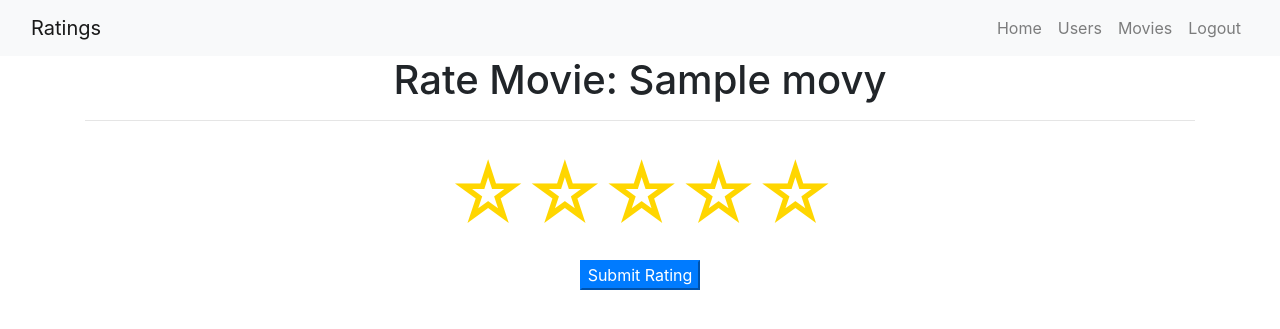
After one commit to serena-7/ratings-flask-aws, a Flask app: page /movies/1/rate in a window 1280 px wide. The commit adds this page. Shown: the top 329 px of the page. Run offline with Flask 2, Linux system fonts and the light colour scheme; the visitor is signed in with stand-in values (Sample User, id 1); tables that the repository leaves empty hold one stand-in row (values such as "Sample post"); some libraries are stand-ins or nearby versions.

Commit message:
added ability to rate movies and to predict what a user's rating will be

```diff
--- a/forms.py
+++ b/forms.py
@@ -1,5 +1,5 @@
 from flask_wtf import FlaskForm
-from wtforms.fields import StringField, PasswordField, SubmitField, IntegerField
+from wtforms.fields import StringField, PasswordField, SubmitField, IntegerField, RadioField
 from wtforms.validators import InputRequired, DataRequired, EqualTo, Length, ValidationError
 from model import User
 
@@ -46,3 +46,16 @@ class LoginForm(FlaskForm):
     def validate_email(self, email):
         if User.query.filter_by(email=self.email.data).first() is None:
             raise ValidationError("Email is not registered!")
+
+class RatingForm(FlaskForm):
+    rating = RadioField('rating', choices=[
+        (5,'☆'),
+        (4,'☆'),
+        (3,'☆'),
+        (2,'☆'),
+        (1,'☆')],
+        validators=[
+            InputRequired("Input is required!"),
+            DataRequired("Data is required")
+        ])
+    submit = SubmitField("Submit Rating")
--- a/server.py
+++ b/server.py
@@ -6,7 +6,7 @@ from flask import Flask, render_template, redirect, request, flash, session, url
 from flask_debugtoolbar import DebugToolbarExtension
 from datetime import datetime
 from model import connect_to_db, db, User, Rating, Movie
-from forms import RegistrationForm, LoginForm
+from forms import RegistrationForm, LoginForm, RatingForm
 from sqlalchemy.sql import func
 
 app = Flask(__name__)
@@ -47,12 +47,62 @@ def movie_list():
 
 @app.route('/movies/<movie_id>')
 def movie_detail(movie_id):
+    # get user_id from session
+    user_id = session.get("user_id")
+
+    # get movie, format date, and calc average rating
     movie = Movie.query.get(movie_id)
-    movie_ratings = Rating.query.join(User, Rating.user_id==User.user_id).add_columns(User.email.label('email'), Rating.score.label('score')).filter(Rating.movie_id==Movie.movie_id).all()
     date = movie.released_at.strftime("%b-%d-%Y")
-    movie_avg = Rating.query.with_entities(func.avg(Rating.score)).filter(Rating.movie_id==movie.movie_id).first()
-    movie_avg = round(movie_avg[0])
-    return render_template("movie_detail.html", movie=movie, date=date, movie_avg=movie_avg, ratings=movie_ratings)
+    scores = [r.score for r in movie.ratings]
+    avg_rating = round(sum(scores)/len(scores))
+
+    # get user_rating if it exists and user is logged in
+    if user_id:
+        user_rating = Rating.query.filter_by(movie_id=movie_id, user_id=user_id).first()
+        if user_rating:
+            user_rating = round(user_rating.score)
+    else:
+        user_rating = None
+
+    # get prediction if user_rating doesn't exist and user is logged in
+    prediction = None
+    if (not user_rating) and user_id:
+        user = User.query.get(user_id)
+        if user:
+            prediction = user.predict_rating(movie)
+            if prediction:
+                prediction = round(prediction)
+
+    return render_template(
+        "movie_detail.html",
+        movie=movie,
+        date=date,
+        movie_avg=avg_rating,
+        ratings=movie.ratings,
+        user_rating=user_rating,
+        prediction=prediction
+        )
+
+@app.route('/movies/<movie_id>/rate', methods=["GET","POST"])
+def rate_movie(movie_id):
+    user_id = session.get("user_id")
+
+    if not user_id:
+        flash("Log in to rate movies", "warning")
+        return redirect(url_for("movie_detail", movie_id=movie_id))
+
+    movie = Movie.query.get(movie_id)
+
+    form = RatingForm()
+
+    if form.validate_on_submit():
+        score = form.rating.data
+        rating = Rating(movie_id=movie_id, user_id=user_id, score=score)
+        db.session.add(rating)
+        db.session.commit()
+        return redirect(url_for("movie_detail", movie_id=movie_id))
+
+    return render_template("rate_movie.html", form=form, movie=movie)
 
 @app.route('/register', methods=["GET","POST"])
 def register():
--- /dev/null
+++ b/static/css/rating.css
@@ -0,0 +1,30 @@
+.star-rating > input {
+    display: none;
+}
+
+.star-rating > label {
+    position:relative;
+    width: 1em;
+    font-size: 6vw;
+    color: #FFD600;
+    cursor: pointer;
+}
+
+.star-rating > label::before{
+    content: "\2605";
+    position:absolute;
+    opacity: 0;
+}
+
+.star-rating > label:hover:before,
+.star-rating > label:hover ~ label:before {
+    opacity: 1 !important;
+}
+
+.star-rating > input:checked ~ label:before{
+    opacity: 1;
+}
+
+.star-rating:hover > input:checked ~ label:before {
+    opacity: 0.4;
+}
--- a/templates/base.html
+++ b/templates/base.html
@@ -1,6 +1,7 @@
 <!DOCTYPE html>
 <html lang="en">
 <head>
+    <link rel="stylesheet" href="/static/css/rating.css">
     <link rel="stylesheet" href="https://maxcdn.bootstrapcdn.com/bootstrap/4.0.0/css/bootstrap.min.css" integrity="sha384-Gn5384xqQ1aoWXA+058RXPxPg6fy4IWvTNh0E263XmFcJlSAwiGgFAW/dAiS6JXm" crossorigin="anonymous">
     <script src="https://code.jquery.com/jquery-3.2.1.slim.min.js" integrity="sha384-KJ3o2DKtIkvYIK3UENzmM7KCkRr/rE9/Qpg6aAZGJwFDMVNA/GpGFF93hXpG5KkN" crossorigin="anonymous"></script>
     <script src="https://cdnjs.cloudflare.com/ajax/libs/popper.js/1.12.9/umd/popper.min.js" integrity="sha384-ApNbgh9B+Y1QKtv3Rn7W3mgPxhU9K/ScQsAP7hUibX39j7fakFPskvXusvfa0b4Q" crossorigin="anonymous"></script>
--- /dev/null
+++ b/templates/rate_movie.html
@@ -0,0 +1,24 @@
+{% extends 'base.html' %}
+{% set active_page = 'rate_movie' %}
+{% from '_error_messages.html' import field_error_messages, error_messages %}
+{% block title %}
+Rate {{ movie.title }}
+{% endblock %}
+
+{% block content %}
+    <h1 class="text-center">Rate Movie: {{ movie.title }}</h1>
+    <hr>
+    <form method="POST">
+        {{ form.csrf_token }}
+        {{ error_messages(form.errors) }}
+        <div class="star-rating row flex-row-reverse justify-content-sm-center">
+            {% for subfield in form.rating %}
+                {{subfield}}{{subfield.label}}
+            {% endfor %}
+        </div>
+        <div class="form-group col-md-12 text-center">
+            {{ form.submit(class="brn btn-primary") }}
+        </div>
+    </form>
+{% endblock %}
+<!-- row flex-row-reverse justify-content-sm-center -->
```
Also changed, not shown: model.py (+44 -1 lines), templates/movie_detail.html (+27 -1 lines).
